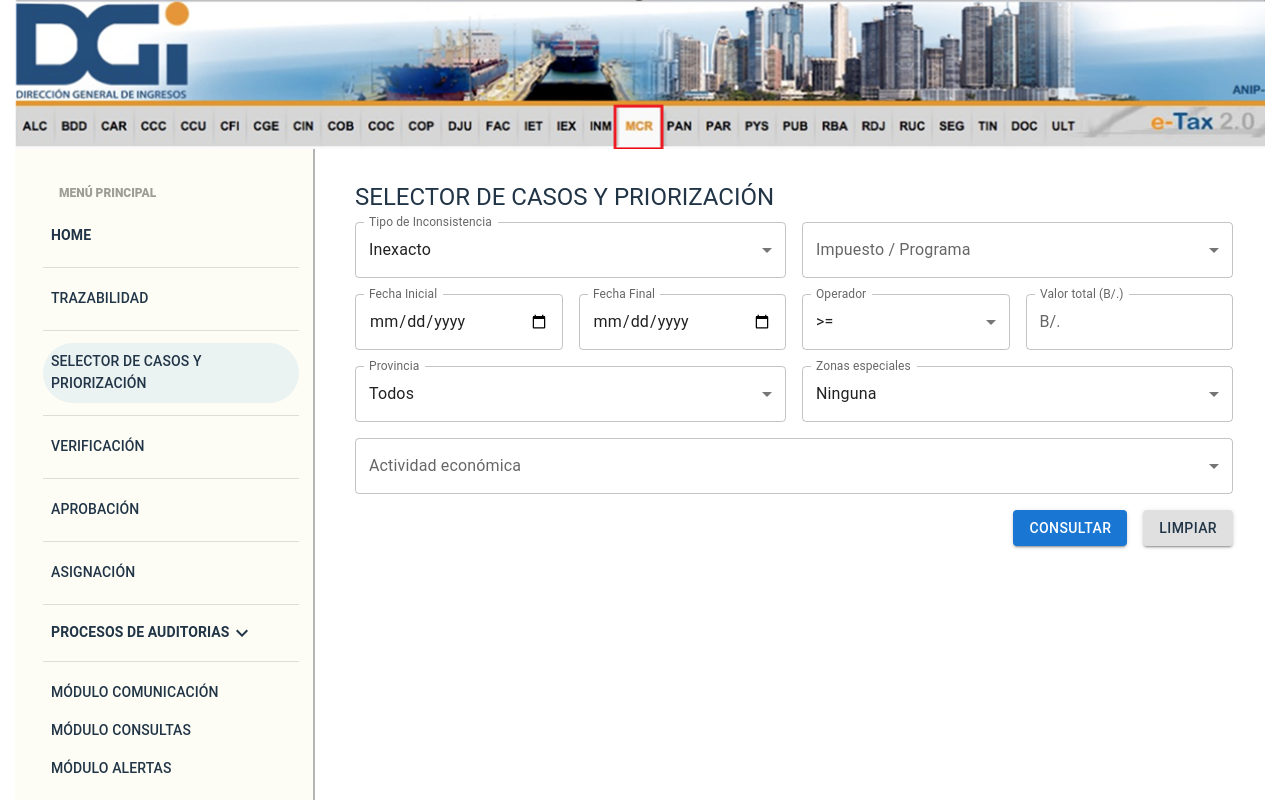
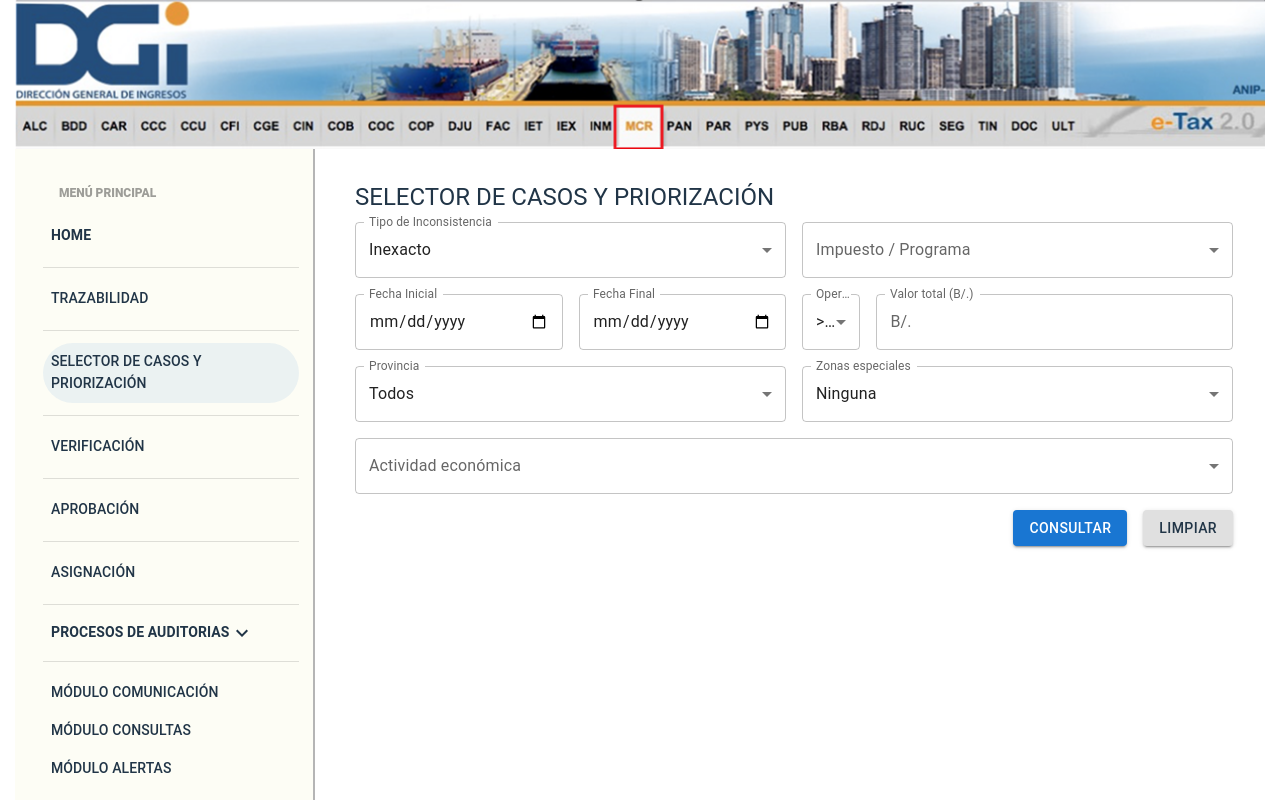
Before and after one commit to Ezequiel-Arevalo87/PantallasPanama, a React (Vite) app: page / in a window 1280 px wide. Both pictures are taken after a click on the button "SELECTOR DE CASOS Y PRIORIZACIÓN". Built offline with nearby package versions, Linux system fonts and the light colour scheme.

Commit message:
Ajustes consulta de estado

```diff
--- a/src/pages/Priorizacion.tsx
+++ b/src/pages/Priorizacion.tsx
@@ -291,7 +291,7 @@
           />
         </Grid>
 
-        <Grid item xs={6} md={3}>
+        <Grid item xs={6} md={1}>
           <TextField select fullWidth label="Operador" name="operador" value={form.operador} onChange={handleChange}>
             {OPERADORES.map((op) => (
               <MenuItem key={op} value={op}>
@@ -301,7 +301,7 @@
           </TextField>
         </Grid>
 
-        <Grid item xs={6} md={3}>
+        <Grid item xs={6} md={5}>
           <TextField
             fullWidth
             label="Valor total (B/.)"
```
